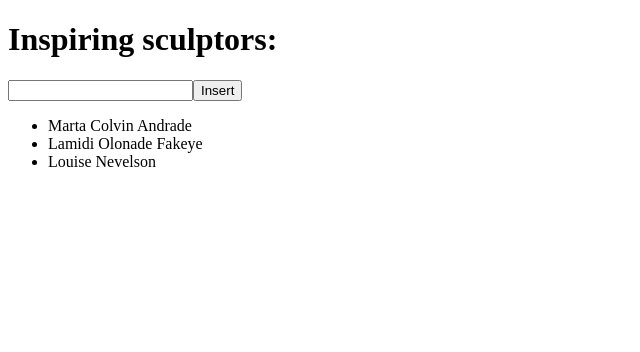
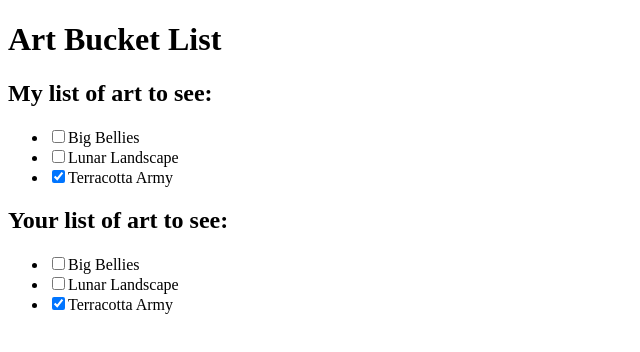
Before and after one commit to vin-jaehong/practice-react-official-document, a React (Create React App) app: page / in a window 1280 px wide. Shown: the top 352 px of the page, without its empty margins (0-640 px from the left). Built offline with nearby package versions, Linux system fonts and the light colour scheme.

Commit message:
feat: 객체 참조에 의한 object array state 업데이트 잘못 된 예시 (원본 배열 객체 값을 수정하게됨)

```diff
--- a/src/components/TestList.tsx
+++ b/src/components/TestList.tsx
@@ -1,40 +1,61 @@
 import { useState } from 'react';
 
-let nextId = 3;
-const initialArtists = [
-  { id: 0, name: 'Marta Colvin Andrade' },
-  { id: 1, name: 'Lamidi Olonade Fakeye' },
-  { id: 2, name: 'Louise Nevelson' }
+const initialList = [
+  { id: 0, title: 'Big Bellies', seen: false },
+  { id: 1, title: 'Lunar Landscape', seen: false },
+  { id: 2, title: 'Terracotta Army', seen: true }
 ];
 
 export const TestList = () => {
-  const [name, setName] = useState('');
-  const [artists, setArtists] = useState(initialArtists);
+  const [myList, setMyList] = useState(initialList);
+  const [yourList, setYourList] = useState(initialList);
 
-  function handleClick() {
-    const insertAt = 1; // 모든 인덱스가 될 수 있습니다.
-    const nextArtists = [
-      // 삽입 지점 이전 항목
-      ...artists.slice(0, insertAt),
-      // 새 항목
-      { id: nextId++, name: name },
-      // 삽입 지점 이후 항목
-      ...artists.slice(insertAt)
-    ];
-    setArtists(nextArtists);
-    setName('');
-  }
+  const handleToggleMyList = (artworkId: number, nextSeen: boolean) => {
+    const myNextList = [...myList];
+    const artwork = myNextList.find((a) => a.id === artworkId);
+    if (artwork) {
+      artwork.seen = nextSeen;
+    }
+    setMyList(myNextList);
+  };
+
+  const handleToggleYourList = (artworkId: number, nextSeen: boolean) => {
+    const yourNextList = [...yourList];
+    const artwork = yourNextList.find((a) => a.id === artworkId);
+    if (artwork) {
+      artwork.seen = nextSeen;
+    }
+    setYourList(yourNextList);
+  };
 
   return (
     <>
-      <h1>Inspiring sculptors:</h1>
-      <input value={name} onChange={(e) => setName(e.target.value)} />
-      <button onClick={handleClick}>Insert</button>
-      <ul>
-        {artists.map((artist) => (
-          <li key={artist.id}>{artist.name}</li>
-        ))}
-      </ul>
+      <h1>Art Bucket List</h1>
+      <h2>My list of art to see:</h2>
+      <ItemList artworks={myList} onToggle={handleToggleMyList} />
+      <h2>Your list of art to see:</h2>
+      <ItemList artworks={yourList} onToggle={handleToggleYourList} />
     </>
   );
 };
+
+const ItemList = ({ artworks, onToggle }: { artworks: any; onToggle: any }) => {
+  return (
+    <ul>
+      {artworks.map((artwork: any) => (
+        <li key={artwork.id}>
+          <label>
+            <input
+              type="checkbox"
+              checked={artwork.seen}
+              onChange={(e) => {
+                onToggle(artwork.id, e.target.checked);
+              }}
+            />
+            {artwork.title}
+          </label>
+        </li>
+      ))}
+    </ul>
+  );
+};
```
